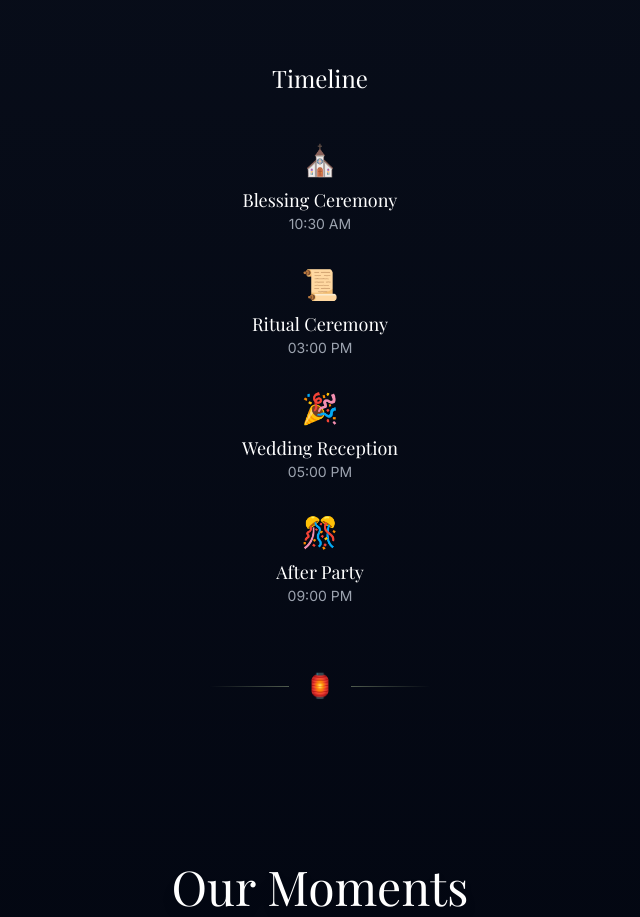
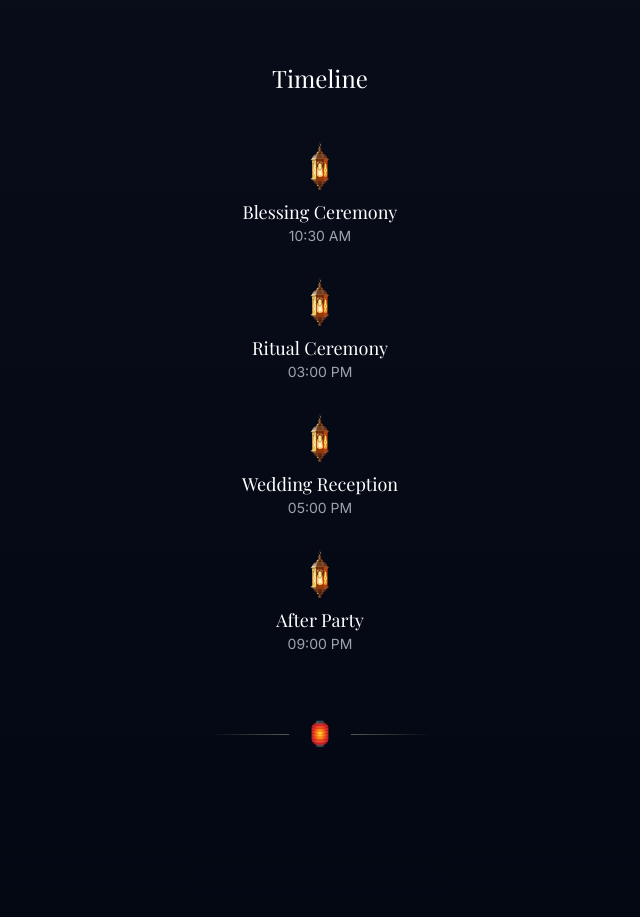
Before and after one commit to IgnatiusWisesa/digital-wedding-invitation-1, a React (Vite) app in the folder apps/web/: page / in a window 1280 px wide. Shown: the part 2084-3001 px from the top of the page, without its empty margins (320-960 px from the left). Built offline with nearby package versions, Linux system fonts and the light colour scheme; no server answers.

Commit message:
feat: Replace timeline emoji icons with section_lantern.png, cropped to hide hanging string

```diff
--- a/apps/web/src/components/Events.tsx
+++ b/apps/web/src/components/Events.tsx
@@ -60,7 +60,14 @@ export const Events = () => {
                     {weddingConfig.timeline?.length > 0 && weddingConfig.timeline.map((item, idx) => (
                         <div key={idx} className="text-center group">
                             <div className="flex flex-col items-center gap-2">
-                                <span className="text-3xl">{item.icon}</span>
+                                {/* Lantern icon - zoomed and cropped to hide string */}
+                                <div className="w-12 h-12 overflow-hidden relative">
+                                    <img
+                                        src="/asset/section_lantern.png"
+                                        alt="lantern"
+                                        className="absolute -top-2 left-1/2 -translate-x-1/2 w-16 h-16 object-cover"
+                                    />
+                                </div>
                                 <div>
                                     <h4 className="text-white font-serif text-lg">{item.event}</h4>
                                     <p className="text-gray-400 text-sm">{item.time}</p>
```
